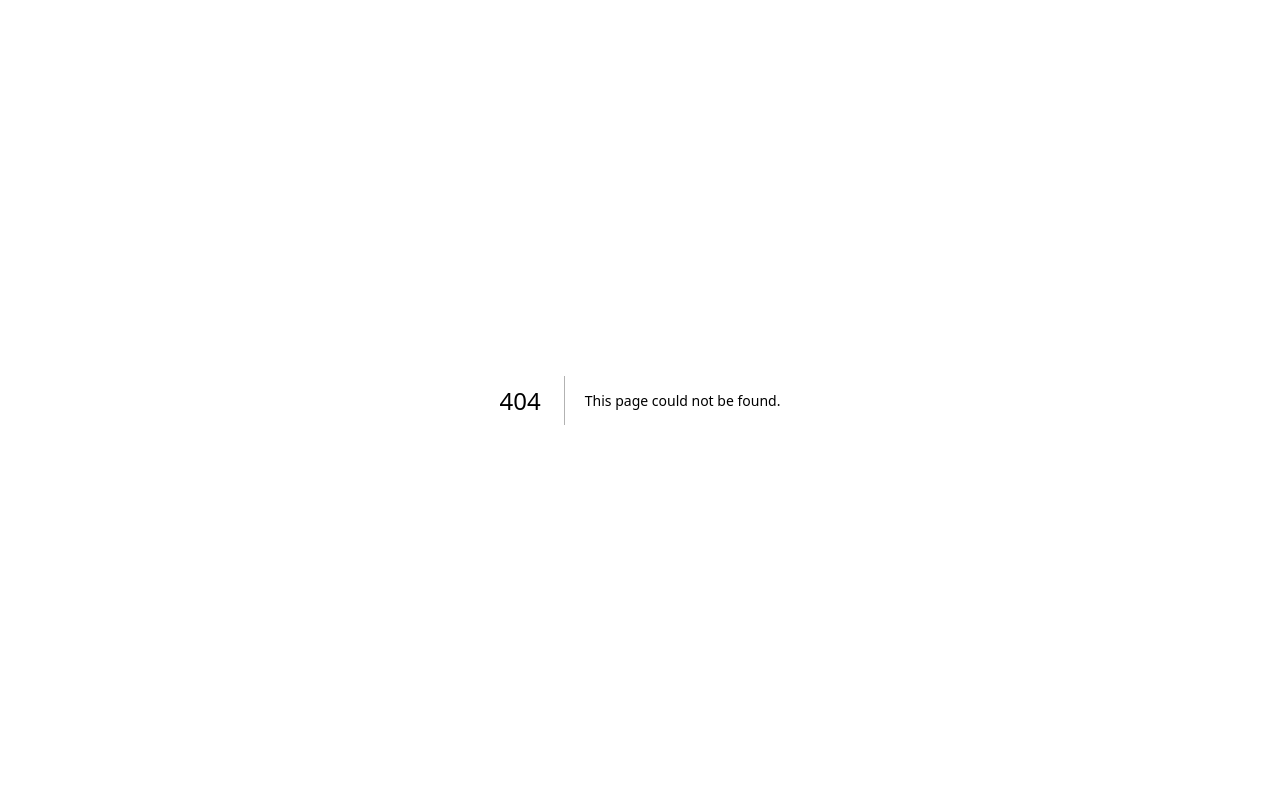
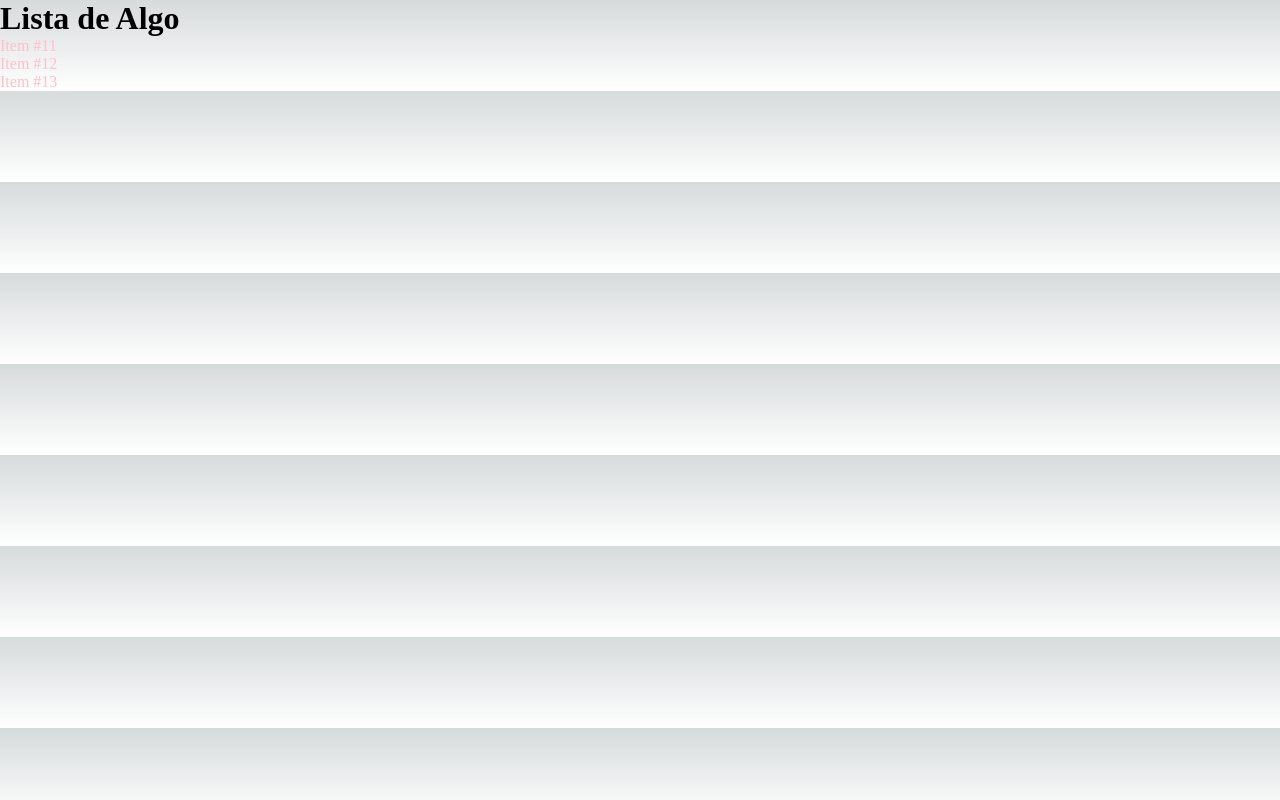
Before and after one commit to bertiGrazi/design_engineer, a Next.js app in the folder exercicios/: page /basicos/componenteComFilho in a window 1280 px wide. Before the commit this address had no page. Built offline with nearby package versions, Linux system fonts and the light colour scheme.

Commit message:
create a props children

```diff
--- /dev/null
+++ b/exercicios/components/Item.jsx
@@ -0,0 +1,5 @@
+export default function Item(props) {
+  return (
+    <li>{props.conteudo}</li>
+  )
+}
--- /dev/null
+++ b/exercicios/components/Lista.jsx
@@ -0,0 +1,15 @@
+export default function Lista(props) {
+  //renderizar os filhos
+  return (
+    <>
+        <h1>Lista de Algo</h1>
+          <ul style={{
+            listStyle: "none",
+            padding: 0,
+            color: "pink"
+            }}>
+           {props.children}
+          </ul>
+    </>
+  )
+}
--- /dev/null
+++ b/exercicios/pages/basicos/componenteComFilho.jsx
@@ -0,0 +1,18 @@
+import Item from "@/components/Item";
+import Lista from "@/components/Lista";
+
+export default function componenteComFilhos() {
+  return (
+    <div>
+      <Lista>
+           <Item conteudo="Item #11"/>
+           <Item conteudo="Item #12"/>
+           <Item conteudo="Item #13"/>
+      </Lista>
+
+
+
+
+    </div>
+  )
+}
```
